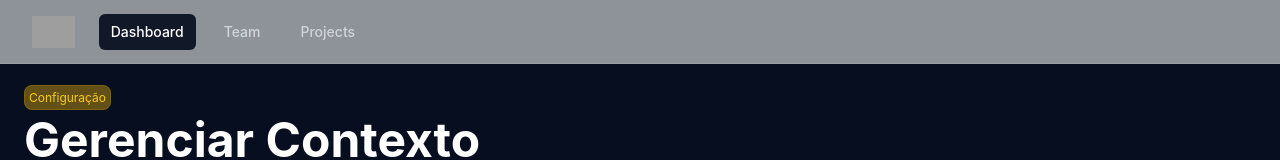
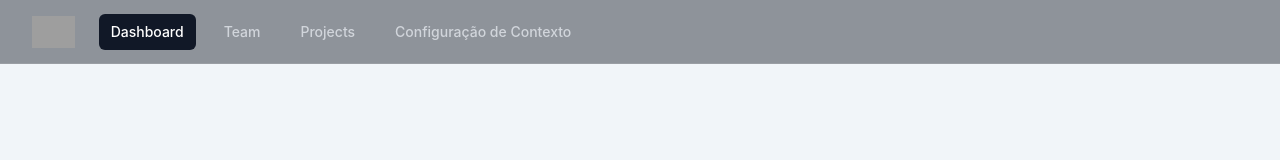
Before and after one commit to OImmortal/LogView, a React (Create React App) app: page / in a window 1280 px wide. Shown: the top 160 px of the page. Built offline with nearby package versions, Linux system fonts and the light colour scheme; grey boxes are pictures that could not be loaded.

Commit message:
TR-42 | Ajustes de rota na tela Main
Foi adicionado uma rota na página main para a página de contexto.

```diff
--- a/src/pages/paginaTeste/App.js
+++ b/src/pages/paginaTeste/App.js
@@ -7,13 +7,15 @@ import {
   DisclosurePanel,
 } from "@headlessui/react";
 import { Bars3Icon, XMarkIcon } from "@heroicons/react/24/outline";
-import Main from "../context/context-config";
+import Context from "../context/context-config";
+import Main from "../Main/main";
 
 // 1. Atualizei os 'href' para os caminhos das suas rotas
 const navigation = [
   { name: "Dashboard", href: "/", current: true },
   { name: "Team", href: "/team", current: false },
   { name: "Projects", href: "/projects", current: false },
+  { name: "Configuração de Contexto", href: "/context", current: false },
 ];
 
 function classNames(...classes) {
@@ -110,6 +112,7 @@ export default function App() {
           {/* Adicione suas outras rotas aqui de acordo com o menu */}
           <Route path="/team" element={<div>Página do Time</div>} />
           <Route path="/projects" element={<div>Página de Projetos</div>} />
+          <Route path="/context" element={<Context />} />
         </Routes>
       </main>
     </BrowserRouter>
```
Also changed, not shown: 1 other file (tests, documents, lock files or other folders).
